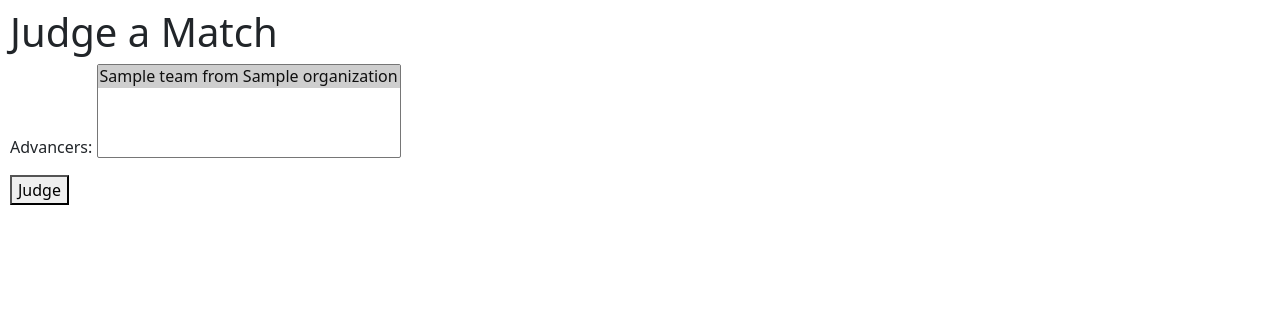
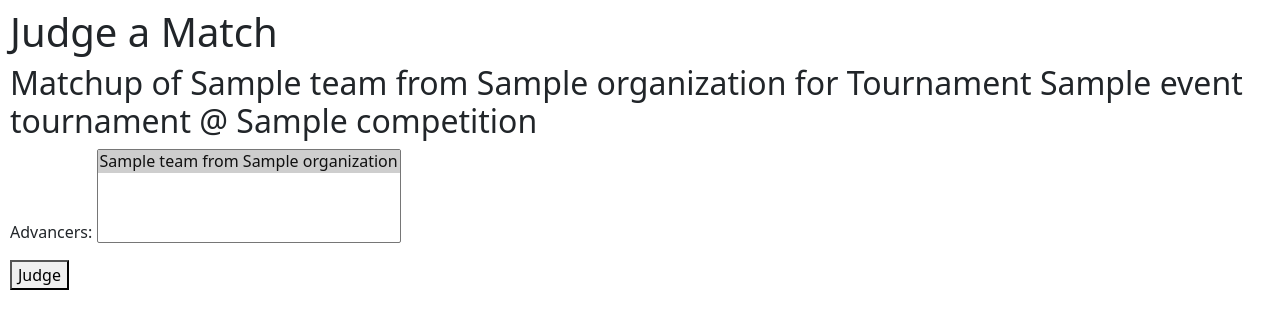
Before and after one commit to CompServer/CompServer, a Django app: page /match/1/judge/ in a window 1280 px wide. Shown: the part 56-385 px from the top of the page. Run offline with Django 4.2, Linux system fonts and the light colour scheme; a user stored in the database is signed in; tables that the repository leaves empty hold one stand-in row (values such as "Sample post").

Commit message:
added teams + tourney name to match_judge

```diff
--- a/competitions/models.py
+++ b/competitions/models.py
@@ -1,13 +1,11 @@
 from typing import Any, ClassVar
 from django.db import models
-from django.db.models import Count, Q, SmallIntegerField
 from django.db.models.signals import post_save
 from django.utils.translation import gettext_lazy as _
 from django.contrib.auth.models import User
 from django.dispatch import receiver
 from django.utils import timezone
-import random, string, datetime
-from functools import lru_cache
+import random, string
 
 ACCESS_KEY_LENGTH = 10
 # ^ should be in settings?
@@ -96,7 +94,6 @@ class Sport(models.Model):
     def __str__(self) -> str:
         return str(self.name)
 
-
 class Organization(models.Model): # probably mostly schools but could also be community organizations
     name = models.CharField(max_length=257) # not unique because there could be schools with the same name just in different cities
     # logo = models.ImageField()
@@ -119,7 +116,7 @@ class Team(models.Model):
     # related: competition_set, tournament_set, round1_matches, won_matches
 
     def __str__(self) -> str:
-        return self.name + (_(" from ") + str(self.organization) if self.organization else "")
+        return self.name + (_(" from ") + str(self.organization) if self.organization else "") # type: ignore
 
     class Meta:
         ordering = ['sport', 'organization', 'name']
@@ -130,8 +127,9 @@ class Arena(models.Model):
     name = models.CharField(max_length=100, blank=True)
     capacity = models.PositiveSmallIntegerField()
     is_available = models.BooleanField(default=True)
+
     def __str__(self) -> str:
-        return self.name
+        return str(self.name)
 
 
 class Competition(models.Model):
@@ -161,7 +159,7 @@ class Competition(models.Model):
 
     def __str__(self) -> str:
         # dwheadon: check if the name is unique for this year, otherwise add the month/day as well
-        s: str = self.name
+        s: str = self.name # type: ignore
         if (qs := (Competition.objects.filter(name=self.name))).count() > 1: # saves the queryset to a variable to avoid running the same query twice
             if (qs2 := (qs.filter(start_date__year=self.start_date.year))).count() > 1:
                 s += f" {self.start_date.month}"
@@ -290,8 +288,22 @@ class AbstractTournament(models.Model):
         return self.status == Status.SETUP
 
     @property
-    def get_type(self) ->  str:
+    def tournament_type(self) ->  str:
         return self.__class__.__name__
+
+    def __check_tournament_type(self, tournament_type: str) -> bool:
+        """Private helper method for AbstractTournemnt to check if it is a certain type of tournament."""
+        if issubclass(self.__class__, __class__):
+            return self.tournament_type.lower().strip() == tournament_type.lower().strip()
+        raise TypeError("This property is only available on subclasses of AbstractTournament")
+
+    @property
+    def is_single_elimination(self) -> bool:
+        return self.__check_tournament_type("SingleEliminationTournament")
+
+    @property
+    def is_round_robin(self) -> bool:
+        return self.__check_tournament_type("RoundRobinTournament")
 
     class Meta:
         ordering = ['competition', 'event']
@@ -335,7 +347,6 @@ class SingleEliminationTournament(AbstractTournament):
     '''
     prev_tournament = models.ForeignKey(RoundRobinTournament, on_delete=models.DO_NOTHING, blank=True, null=True)
     # interpolated: winner (of the top-level match)
-
 
 # class DoubleEliminationTournament(AbstractTournament):
 #     ''' Has a "looser's" bracket
--- a/competitions/templates/competitions/match_judge.html
+++ b/competitions/templates/competitions/match_judge.html
@@ -5,6 +5,13 @@
 
 {% block content %}
     <h1>{% translate "Judge a Match" %}</h1>
+    <h2>{% translate "Matchup of " %}
+        {% for team in teams %}
+            {{ team }}
+            {% if not forloop.last %} {% translate "vs" %} {% endif %}
+        {% endfor%}
+        {% translate "for Tournament" %} {{ match.tournament }}
+    </h2>
     <form method="post">
         {% csrf_token %}
         {{ form.as_p }}
--- a/competitions/views.py
+++ b/competitions/views.py
@@ -6,7 +6,7 @@ from django.shortcuts import render, get_object_or_404
 from django.utils.autoreload import start_django
 from django.contrib.auth import PermissionDenied
 from django.contrib.auth.views import login_required
-from django.db.models import Q
+from django.db.models import Q, Count
 from django.http import HttpRequest, HttpResponse, HttpResponseRedirect, Http404
 from django.shortcuts import render, get_object_or_404, redirect
 from django.urls import reverse
@@ -603,8 +603,7 @@ def judge_match(request: HttpRequest, match_id: int):
     # if the user is a judge for the tournament, or a plenary judge for the competition, or a superuser
     if not (user in tournament.judges.all() \
     or user in competetion.plenary_judges.all() \
-    or user.is_superuser):# \
-    #or user.is_superuser:
+    or user.is_superuser):
         messages.error(request, "You are not authorized to judge this match.")
         #print("You are not authorized to judge this match.")
         raise PermissionDenied("You are not authorized to judge this match.")
@@ -627,7 +626,7 @@ def judge_match(request: HttpRequest, match_id: int):
     else:
         messages.error(request, "This match has no starting teams or previous matches.")
         #print("This match has no starting teams or previous matches.")
-        raise PermissionDenied("This match has no starting teams or previous matches.")
+        raise SuspiciousOperation("This match has no starting teams or previous matches.")
 
     if request.method == 'POST':
         form = JudgeForm(request.POST, instance=instance, possible_advancers=winner_choices)
@@ -638,7 +637,7 @@ def judge_match(request: HttpRequest, match_id: int):
             return HttpResponseRedirect(reverse('competitions:judge_match', args=[instance.id]))
 
     form = JudgeForm(instance=instance, possible_advancers=winner_choices)
-    return render(request, 'competitions/match_judge.html', {'form': form})
+    return render(request, 'competitions/match_judge.html', {'form': form, 'match': instance, "teams": winner_choices})
 
 
 def user_profile(request, profile_id):
@@ -649,13 +648,13 @@ def user_profile(request, profile_id):
     return render(request, 'competitions/user_profile.html', context)
 
 
-def competition_score_page(request, competition_id):
-    selected_competition = Competition.objects.get(id = competition_id)
+def competition_score_page(request: HttpRequest, competition_id: int):
+    selected_competition = get_object_or_404(Competition, pk=competition_id)
     ranked_tournaments = selected_competition.tournament_set.order_by("points")
     completed_tournaments = ranked_tournaments.filter(status = Status.COMPLETE)
-    unsorted_total_scores_dictionary = dict()
-    last_tournament_matches = dict()
-    list_of_tournament_points = list()
+    unsorted_total_scores_dictionary = {}
+    last_tournament_matches = {}
+    list_of_tournament_points = []
     for team in selected_competition.teams.all():
         val = 0
         for completed_tournament in completed_tournaments.all():
@@ -668,8 +667,8 @@ def competition_score_page(request, competition_id):
         last_tournament_matches[last_match.advancers.first()] = completed_tournament.id
     list_of_sorted_team_tuples = [(k, v) for k, v in sorted(unsorted_total_scores_dictionary.items(), key=lambda item: item[1])]
     list_of_sorted_last_matches = [(k, v) for k, v in sorted(last_tournament_matches.items(), key=lambda item: item[1])]
-    for k, v in list_of_sorted_last_matches:
-        list_of_tournament_points.append((v, SingleEliminationTournament.objects.filter(id = v).first().points))
+    for _, v in list_of_sorted_last_matches:
+        list_of_tournament_points.append((v, get_tournament(request, v).points))
     context = {
         'competition': selected_competition,
         'completed_tournaments': completed_tournaments,
```
Also changed, not shown: competitions/tests.py (+4 -4 lines).
